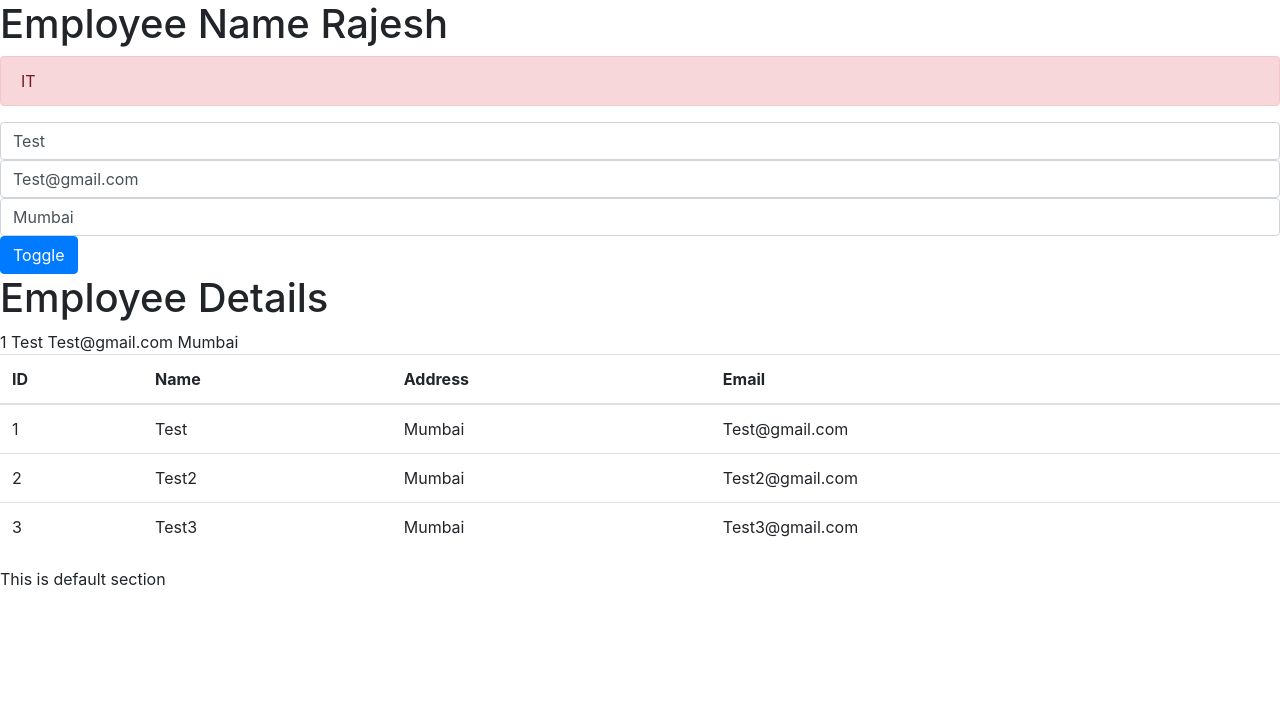
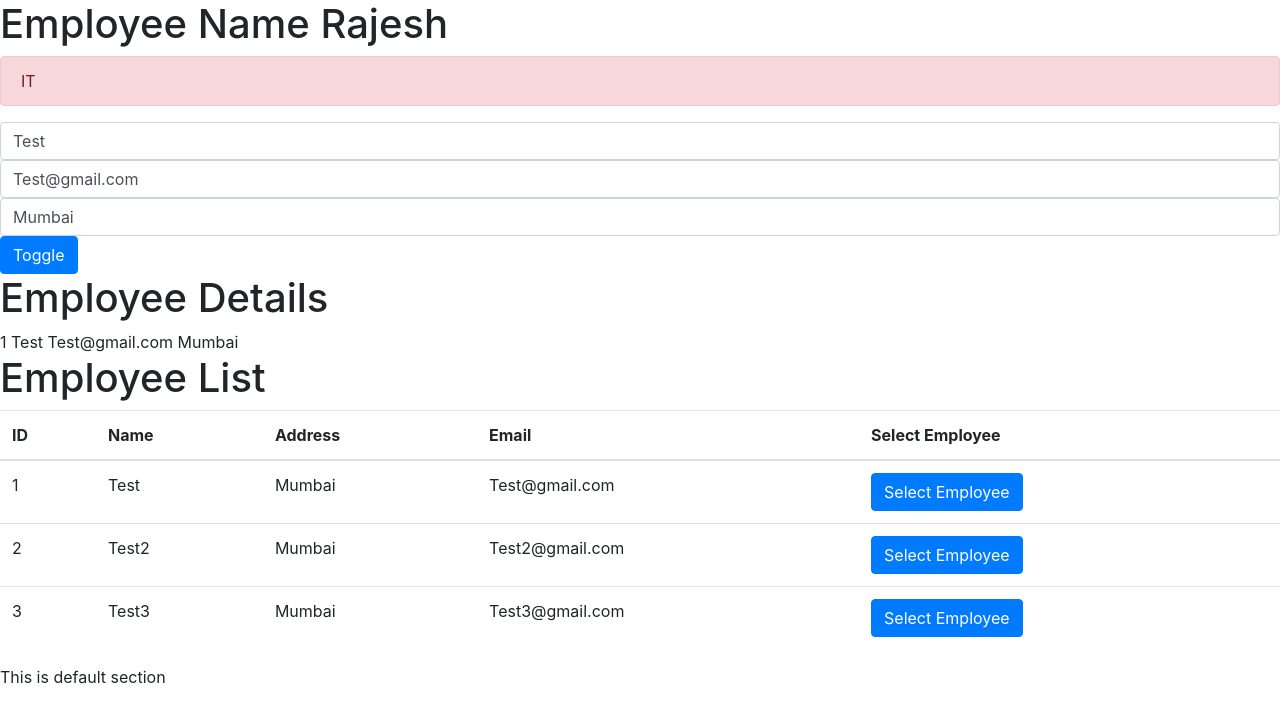
Before and after one commit to santoshyadav198613/NewAngularApp, an Angular app in the folder myFirstApp/: page / in a window 1280 px wide. Shown: the top 722 px of the page. Built offline with nearby package versions, Linux system fonts and the light colour scheme.

Commit message:
added Input and Output

```diff
--- a/myFirstApp/projects/ecomapp/src/app/app.module.ts
+++ b/myFirstApp/projects/ecomapp/src/app/app.module.ts
@@ -3,11 +3,13 @@ import { NgModule } from '@angular/core';
 
 import { AppComponent } from './app.component';
 import { EmployeeComponent } from './employee/employee.component';
+import { EmployeeListComponent } from './employee/employee-list/employee-list.component';
 
 @NgModule({
   declarations: [
     AppComponent,
-    EmployeeComponent
+    EmployeeComponent,
+    EmployeeListComponent
   ],
   imports: [
     BrowserModule
--- /dev/null
+++ b/myFirstApp/projects/ecomapp/src/app/employee/employee-list/employee-list.component.html
@@ -0,0 +1,31 @@
+<h1>
+  Employee List
+</h1>
+
+<table class="table">
+    <thead>
+      <tr>
+        <th>ID</th>
+        <th>Name</th>
+        <th>Address</th>
+        <th>Email</th>
+        <th>
+          Select Employee
+        </th>
+      </tr>
+    </thead>
+    <tbody>
+      <tr *ngFor="let employee of employeeList">
+        <td>{{employee.id}}</td>
+        <td>{{employee.name}}</td>
+        <td>{{employee.address}}</td>
+        <td>{{employee.email}}</td>
+        <td>
+          <button class="btn btn-primary"
+           (click)="currentEmployee(employee)">
+            Select Employee
+          </button>
+        </td>
+      </tr>
+    </tbody>
+  </table>
--- /dev/null
+++ b/myFirstApp/projects/ecomapp/src/app/employee/employee-list/employee-list.component.ts
@@ -0,0 +1,21 @@
+import { Component, OnInit, Input, Output, EventEmitter } from '@angular/core';
+import { IEmployee } from '../employee';
+
+@Component({
+  selector: 'ecom-employee-list',
+  templateUrl: './employee-list.component.html',
+  styleUrls: ['./employee-list.component.css']
+})
+export class EmployeeListComponent implements OnInit {
+
+  @Input() employeeList : Array<IEmployee>;
+  @Output() selectedEmployee = new EventEmitter<IEmployee>();
+  constructor() { }
+
+  ngOnInit() {
+  }
+
+  currentEmployee(employee: IEmployee) {
+    this.selectedEmployee.emit(employee);
+  }
+}
--- a/myFirstApp/projects/ecomapp/src/app/employee/employee.component.html
+++ b/myFirstApp/projects/ecomapp/src/app/employee/employee.component.html
@@ -22,24 +22,5 @@
 {{employee.name}}
 {{employee.email}}
 {{employee.address}}
-
 <!-- {{empList}} -->
-
-<table class="table">
-  <thead>
-    <tr>
-      <th>ID</th>
-      <th>Name</th>
-      <th>Address</th>
-      <th>Email</th>
-    </tr>
-  </thead>
-  <tbody>
-    <tr *ngFor="let employee of empList">
-      <td>{{employee.id}}</td>
-      <td>{{employee.name}}</td>
-      <td>{{employee.address}}</td>
-      <td>{{employee.email}}</td>
-    </tr>
-  </tbody>
-</table>
+<ecom-employee-list [employeeList]="empList" (selectedEmployee)="receiveEmployee($event)"></ecom-employee-list>
--- a/myFirstApp/projects/ecomapp/src/app/employee/employee.component.ts
+++ b/myFirstApp/projects/ecomapp/src/app/employee/employee.component.ts
@@ -53,4 +53,8 @@ export class EmployeeComponent implements OnInit {
   console.log(event)
   }
 
+  receiveEmployee(employee: IEmployee ) {
+    this.employee = employee;
+  }
+
 }
```
Also changed, not shown: myFirstApp/projects/ecomapp/src/app/employee/employee-list/employee-list.component.css (added), 1 other file (tests, documents, lock files or other folders).
